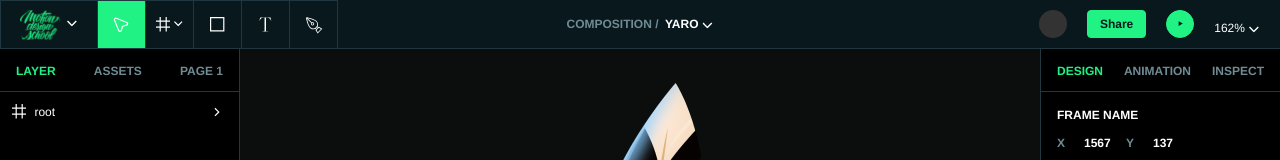
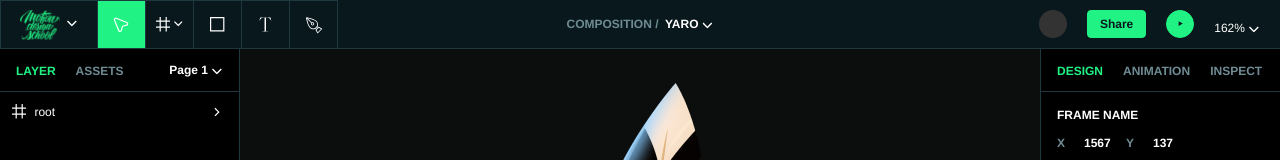
Before and after one commit to amaan-nadeem/design-tool-netlify-testing, a React (Create React App) app: page / in a window 1280 px wide. Shown: the top 160 px of the page. Built offline with nearby package versions, Linux system fonts and the light colour scheme.

Commit message:
Tabs styled made pixel perfect

```diff
--- a/src/components/common/Tabs/index.tsx
+++ b/src/components/common/Tabs/index.tsx
@@ -11,11 +11,18 @@ type TabsProps = {
   tabs: Tab[];
   activeTab: string;
   changeActiveTab: (newTabId: string) => void;
+  endContent?: React.ReactNode;
 };
 
-const Tabs: React.FC<TabsProps> = ({ tabs, activeTab, changeActiveTab }) => {
+const Tabs: React.FC<TabsProps> = ({
+  tabs,
+  activeTab,
+  changeActiveTab,
+  endContent,
+}) => {
   return (
     <StyledTabs>
+      <ul>
         {tabs.map((tab) => {
           const isActive = activeTab === tab.id;
 
@@ -29,6 +36,8 @@ const Tabs: React.FC<TabsProps> = ({ tabs, activeTab, changeActiveTab }) => {
             </StyledTab>
           );
         })}
+      </ul>
+      {endContent && <div>{endContent}</div>}
     </StyledTabs>
   );
 };
--- a/src/components/common/Tabs/styled.ts
+++ b/src/components/common/Tabs/styled.ts
@@ -4,12 +4,17 @@ type StyledTabType = {
   active?: boolean;
 };
 
-export const StyledTabs = styled.ul`
+export const StyledTabs = styled.div`
   display: flex;
   justify-content: space-between;
   padding: 0px 16px;
   border-bottom: 1px solid ${(props) => props.theme.colors.lies};
-  list-style: none;
+  align-items: center;
+
+  ul {
+    display: flex;
+    list-style: none;
+  }
 `;
 
 export const StyledTab = styled.li<StyledTabType>`
@@ -18,9 +23,13 @@ export const StyledTab = styled.li<StyledTabType>`
 
   .text {
     text-transform: uppercase;
-    font-size: ${(props) => `${props.theme.text.default.fontsize}px`};
+    font-size: ${(props) => props.theme.text.default.fontsize}px;
     font-weight: 700;
     color: ${(props) =>
       props.active ? props.theme.colors.active : props.theme.colors.inactive};
   }
+
+  &:not(:last-child) {
+    margin-right: 20px;
+  }
 `;
--- a/src/containers/Home/LeftSidebar/index.tsx
+++ b/src/containers/Home/LeftSidebar/index.tsx
@@ -5,10 +5,11 @@ import HierarchyList, {
 } from "../../../components/widgets/HierarchyList";
 
 // Styled
-import { LeftSidebarStyled } from "./styled";
+import { LeftSidebarStyled, Page1Button } from "./styled";
 
 //
 import useTabs from "../../../components/common/Tabs/useTabs";
+import { DownAngle } from "../../../components/icons";
 
 const element: HierarchyElement = {
   id: "root",
@@ -55,11 +56,6 @@ const allTabs: Tab[] = [
     text: "Assets",
     component: () => null,
   },
-  {
-    id: "page1",
-    text: "Page 1",
-    component: () => null,
-  },
 ];
 
 const LeftSidebar = () => {
@@ -67,7 +63,15 @@ const LeftSidebar = () => {
 
   return (
     <LeftSidebarStyled>
-      <Tabs {...tabs} />
+      <Tabs
+        {...tabs}
+        endContent={
+          <Page1Button>
+            <div className="text">Page 1</div>
+            <DownAngle color="#fff" size={0.46} />
+          </Page1Button>
+        }
+      />
       <Component />
     </LeftSidebarStyled>
   );
--- a/src/containers/Home/LeftSidebar/styled.ts
+++ b/src/containers/Home/LeftSidebar/styled.ts
@@ -10,3 +10,17 @@ export const LeftSidebarStyled = styled.div`
   border-right: 1px solid ${(props) => props.theme.colors.lies};
   color: #fff;
 `;
+
+export const Page1Button = styled.button`
+  font-size: ${(props) => props.theme.text.default.fontsize}px;
+  font-weight: 700;
+  display: flex;
+  color: #fff;
+  background-color: transparent;
+  border: none;
+  align-items: flex-end;
+
+  .text {
+    margin-right: 4px;
+  }
+`;
```
Lines whose indentation alone changed are shown as unchanged.
